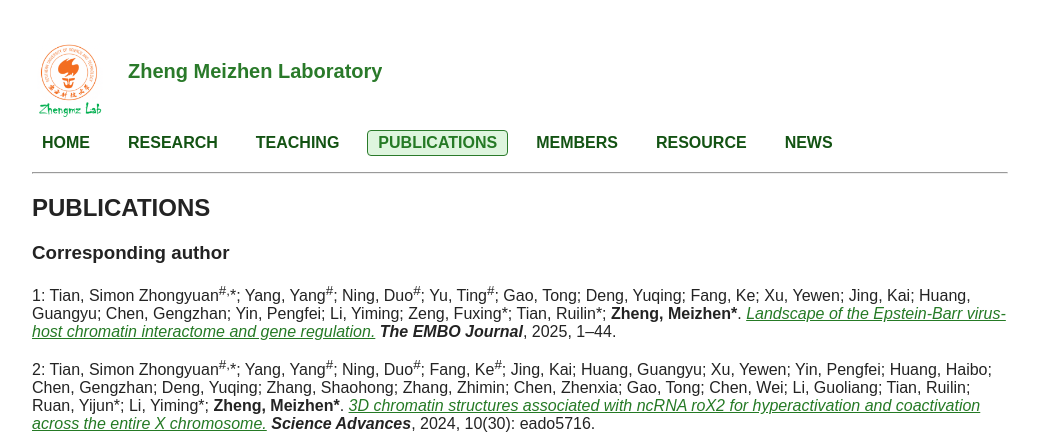
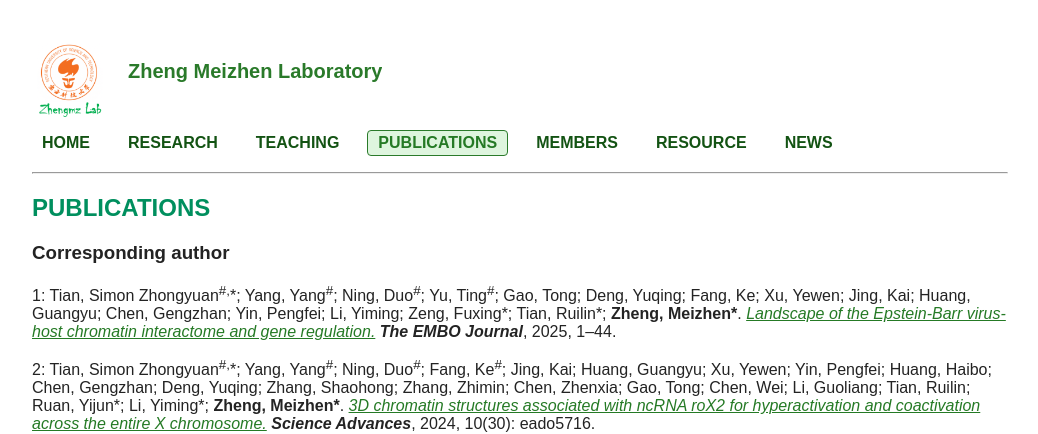
Before and after one commit to ZhengmzLab/zhengmzlab.github.io, a Jekyll site: the page built from publications.md, in a window 1280 px wide. Shown: the top 434 px of the page, without its empty margins (120-1158 px from the left). Built offline with Jekyll 4.4.1, drawn with Linux system fonts in a browser that asks for light colours; comment, search, counter and statistics services are not loaded.

Commit message:
Update publications.md

```diff
--- a/publications.md
+++ b/publications.md
@@ -3,7 +3,7 @@ layout: default
 title: PUBLICATIONS
 ---
 
-## <span style="color:006400; font-weight:bold;">PUBLICATIONS</span>
+## <span style="color:#008f5e; font-weight:bold;">PUBLICATIONS</span>
 
 ### Corresponding author
 
@@ -59,7 +59,7 @@ title: PUBLICATIONS
 
 24: Jiang, Jianwei\*; **Zheng, Meizhen**; Zeng, Huilan; Zeng, Yaoying; Di, Jingfang; Yan, Yuxia; Wu, Meiyu. *Preparation of CD40L-PLL-CpG ODN conjugated complex and its targeting B lymphocytes.* **_Chinese Journal of Pathophysiology_**, 2005.
 
-## <span style="color:006400; font-weight:bold;"> GRANTS AND CONTRACT </span>
+## <span style="color:#008f5e; font-weight:bold;"> GRANTS AND CONTRACT </span>
 
 Since 2019, at the Southern University of Science and Technology (SUSTech), Dr. Zheng has secured a total of 8 grants, and approximately ¥27.34 million in total, of which she direct ¥7.54 million, allocated as follows:
 * 8 currently active
```
